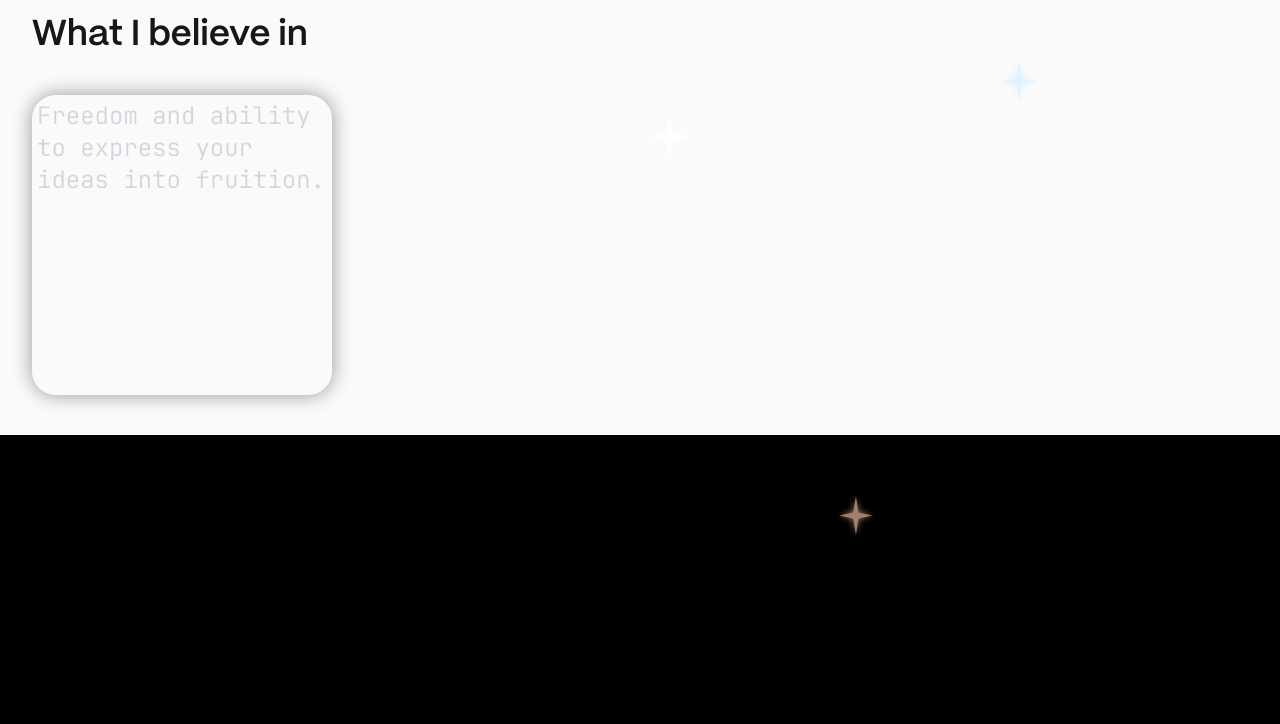
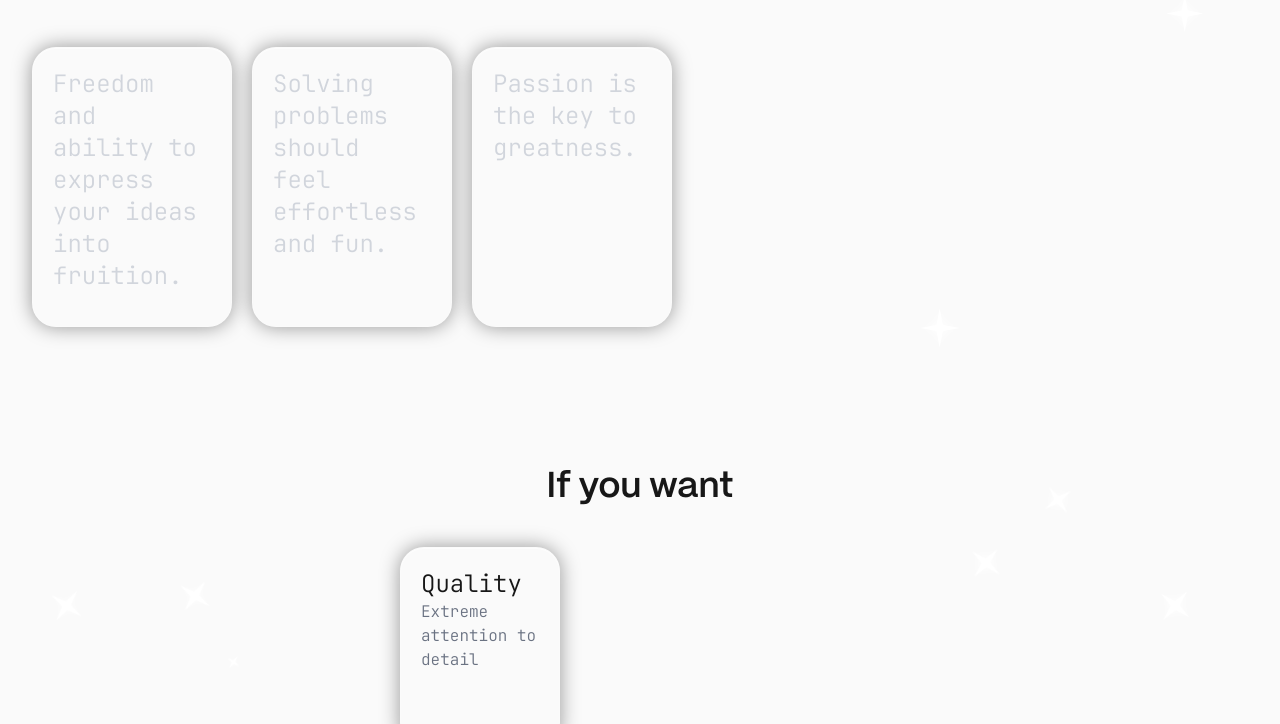
Before and after one commit to ypa-me/Portfolio, a Next.js app in the folder portfolio/: page / in a window 1280 px wide. Shown: the part 2013-2737 px from the top of the page. Built offline with nearby package versions, Linux system fonts and the light colour scheme.

Commit message:
Finally Completed the landing page.

```diff
--- a/portfolio/app/components/DiamondCross.tsx
+++ b/portfolio/app/components/DiamondCross.tsx
@@ -12,10 +12,10 @@ const DiamondCross: React.FC<DiamondCrossProps> = ({
   // Stars: Miaplacidus (Top), Upsilon (Bottom), Theta (Left), Omega (Right)
   // All are A- or B-type (White/Blue-white)
   const stars = [
-    { name: 'Miaplacidus', t: '5%', l: '50%', w: 39, h: 45, d: '0s', c: '#ffffff' },
-    { name: 'Upsilon', b: '5%', l: '50%', w: 37, h: 42, d: '1.0s', c: '#eef2ff' },
-    { name: 'Theta', t: '48%', l: '5%', w: 37, h: 42, d: '2.0s', c: '#f0f4ff' },
-    { name: 'Omega', t: '48%', r: '5%', w: 32, h: 40, d: '3.0s', c: '#ffffff' },
+    { name: 'Miaplacidus', b: '5%', l: '50%', w: 39, h: 39, d: '1.0s', c: '#ffffff' },
+    { name: 'Upsilon', t: '48%', r: '5%', w: 37, h: 37, d: '3.0s', c: '#ffffff' },
+    { name: 'Theta', t: '48%', l: '5%', w: 37, h: 37, d: '2.0s', c: '#ffffff' },
+    { name: 'Omega', t: '5%', l: '50%', w: 32, h: 32, d: '0s', c: '#ffffff' },
   ];
 
   return (
--- a/portfolio/app/page.tsx
+++ b/portfolio/app/page.tsx
@@ -5,6 +5,7 @@ import DotsBackground from './components/DotsBackground';
 import StarCrux from './components/StarCrux';
 import DiamondCross from './components/DiamondCross';
 import FalseCross from './components/FalseCross';
+import navigation from "next/navigation";
 
 
 import { useEffect } from "react";
@@ -25,12 +26,10 @@ export default function Home() {
 
         <div className="absolute left-8 py-5 px-5 w-175 top-1/2 -translate-y-1/2 z-10 ">
         <h1 className=" font-ppmori text-5xl  ">
-            Achieve perfection even if its impossible.
+            Achieve high-performance systems that turn complex ideas into scalable reality.
           </h1>
 
-          <p className="font-mono text-xl md:text-2xl py-5 ">
-            We often focus on the unattainability of perfection, but we often forget that we can get infinitely closer to it.
-          </p>
+
         </div>
 
 
@@ -59,7 +58,7 @@ export default function Home() {
           </p>
           <div className="absolute left-0 flex justify-center  ">
 
-            <div className = " p-2 bg-white/2 backdrop-blur-0.5 border border-white/20 shadow-[inset_0_1px_0_0_rgba(255,255,255,0.3),0_0_20px_rgba(0,0,0,0.4)] ring-1 ring-white/5 ring-inset rounded-2xl  overflow-hidden group">
+            <div className = " p-2 bg-white/2 backdrop-blur-0.5 border border-white/20 shadow-[inset_0_1px_0_0_rgba(255,255,255,0.3),0_0_20px_rgba(0,0,0,0.4)] ring-1 ring-white/5 ring-inset rounded-2xl  hover:scale-[1.02] ">
               <p className="font-sans text-2xl text-gray-300 ">Websites</p>
             </div>
             <div className ="p-2"><p className="font-mono text-2xl text-gray-300   ">and</p></div>
@@ -77,7 +76,7 @@ export default function Home() {
 
         </div>
          <div className="absolute top-12 bottom-12 left-12 h-200 w-150 ">
-          <DiamondCross sizeW={470} sizeH={640} />
+          <DiamondCross sizeW={460} sizeH={900} />
         </div>
       </section>
 
@@ -94,16 +93,129 @@ export default function Home() {
           <h2 className="font-sans text-5xl md:text-4xl font-light">What I believe in</h2>
 
           <div className="absolute flex justify-center gap-5 py-10">
-            <div className =" w-75 h-75 p-1  backdrop-blur-0.5 border border-white/20 shadow-[inset_0_1px_0_0_rgba(255,255,255,0.3),0_0_20px_rgba(0,0,0,0.4)] ring-1 ring-white/5 ring-inset rounded-3xl  overflow-hidden group">
+            <div className =" w-50 h-70 p-5  backdrop-blur-0.5 border border-white/20 shadow-[inset_0_1px_0_0_rgba(255,255,255,0.6),0_0_20px_rgba(0,0,0,0.4)] ring-1 ring-white/5 ring-inset rounded-3xl  overflow-hidden group
+            hover:scale-[1.02]
+                  hover:bg-white/10
+                  hover:border-white/30
+                  hover:backdrop-blur-xl
+                  hover:shadow-2xl
+                  hover:shadow-white/5">
               <p className ="font-mono text-2xl text-gray-300">Freedom and ability to express your ideas into fruition.</p>
+            </div>
+            <div className =" w-50 h-70 p-5  backdrop-blur-0.5 border border-white/20 shadow-[inset_0_1px_0_0_rgba(255,255,255,0.6),0_0_20px_rgba(0,0,0,0.4)] ring-1 ring-white/5 ring-inset rounded-3xl  overflow-hidden group hover:scale-[1.02]
+                  hover:bg-white/10
+                  hover:border-white/30
+                  hover:backdrop-blur-xl
+                  hover:shadow-2xl
+                  hover:shadow-white/5">
+              <p className ="font-mono text-2xl text-gray-300">Solving problems should feel effortless and fun.</p>
+            </div>
+            <div className =" w-50 h-70 p-5  backdrop-blur-0.5 border border-white/20 shadow-[inset_0_1px_0_0_rgba(255,255,255,0.6),0_0_20px_rgba(0,0,0,0.4)] ring-1 ring-white/5 ring-inset rounded-3xl  overflow-hidden group
+                    hover:scale-[1.02]
+                  hover:bg-white/10
+                  hover:border-white/30
+                    hover:backdrop-blur-xl
+                    hover:shadow-2xl
+                    hover:shadow-white/5">
+              <p className ="font-mono text-2xl text-gray-300">Passion is the key to greatness.</p>
             </div>
 
           </div>
 
         </div>
         <div className= "absolute top-12 bottom-12 right-12 h-200 w-150" >
-          <FalseCross sizeW={460} sizeH={900} />
+          <FalseCross sizeW={641} sizeH={750} />
         </div>
+      </section>
+
+
+
+
+
+
+
+
+      <section className="h-screen  flex justify-center relative overflow-hidden ">
+
+        <h3 className="absolute font-sans text-4xl top-20 flex justify-center">If you want</h3>
+
+            <div className="absolute left-10 top-25 -rotate-55   ">
+              <StarCrux sizeW={285} sizeH={400} />
+            </div>
+
+
+
+
+
+
+
+
+            <div className =" absolute  left-10 bottom-20 w-40 h-40 p-5  backdrop-blur-0.5 border border-white/20 shadow-[inset_0_1px_0_0_rgba(255,255,255,0.6),0_0_20px_rgba(0,0,0,0.4)] ring-1 ring-white/5 ring-inset rounded-3xl  overflow-hidden group
+                    hover:scale-[1.02]
+                  hover:bg-white/10
+                  hover:border-white/30
+                    hover:backdrop-blur-xl
+                    hover:shadow-2xl
+                    hover:shadow-white/5">
+                      <p className="font-mono text-2xl">Fast Delivery </p>
+                      <p className="font-mono text-md text-gray-500">within weeks</p>
+
+            </div>
+            <div className =" absolute  left-175 bottom-60 w-75 h-40 p-5  backdrop-blur-0.5 border border-white/20 shadow-[inset_0_1px_0_0_rgba(255,255,255,0.6),0_0_20px_rgba(0,0,0,0.4)] ring-1 ring-white/5 ring-inset rounded-3xl  overflow-hidden group
+                    hover:scale-[1.02]
+                  hover:bg-white/10
+                  hover:border-white/30
+                    hover:backdrop-blur-xl
+                    hover:shadow-2xl
+                    hover:shadow-white/5">
+                      <p className="font-mono text-2xl">Scalability and Reliability</p>
+                      <p className="font-mono text-md text-gray-500">Extensive testing and futureproofing</p>
+
+            </div>
+            <div className =" absolute  right-20 bottom-30 w-60 h-40 p-5  backdrop-blur-0.5 border border-white/20 shadow-[inset_0_1px_0_0_rgba(255,255,255,0.6),0_0_20px_rgba(0,0,0,0.4)] ring-1 ring-white/5 ring-inset rounded-3xl  overflow-hidden group
+                    hover:scale-[1.02]
+                  hover:bg-white/10
+                  hover:border-white/30
+                    hover:backdrop-blur-xl
+                    hover:shadow-2xl
+                    hover:shadow-white/5">
+                      <p className="font-mono text-2xl">Endless Customisation</p>
+                      <p className="font-mono text-md text-gray-500">Make it your own</p>
+
+            </div>
+            <div className =" absolute  left-100 top-40 w-40 h-50 p-5  backdrop-blur-0.5 border border-white/20 shadow-[inset_0_1px_0_0_rgba(255,255,255,0.6),0_0_20px_rgba(0,0,0,0.4)] ring-1 ring-white/5 ring-inset rounded-3xl  overflow-hidden group
+                    hover:scale-[1.02]
+                  hover:bg-white/10
+                  hover:border-white/30
+                    hover:backdrop-blur-xl
+                    hover:shadow-2xl
+                    hover:shadow-white/5">
+                      <p className="font-mono text-2xl">Quality</p>
+                      <p className="font-mono text-md text-gray-500">Extreme attention to detail</p>
+
+            </div>
+
+
+
+
+
+
+
+
+
+            <div className=" absolute -rotate-35 bottom-10 left-250">
+              <DiamondCross sizeW={490} sizeH={760} />
+
+            </div>
+
+
+
+            <div className=" absolute -rotate-50 top-20 right-5  ">
+              <FalseCross sizeW={300} sizeH={400} />
+
+            </div>
+
+
       </section>
 
 
@@ -116,15 +228,34 @@ export default function Home() {
 
 
 
-      <section className="h-screen bg-black flex items-center justify-center px-8">
-        <div className="text-center">
-          <h2 className="font-ppmori text-5xl md:text-6xl font-[200] mb-12">Let's Work Together</h2>
-          <p className="font-jetbrains-light text-2xl text-slate-400 mb-8">Upwork: ypersand</p>
-          <a href="#contact" className="font-jetbrains-light bg-slate-700 hover:bg-slate-600 px-8 py-4 rounded-xl text-lg transition-all duration-300">
-            Hire Me
-          </a>
-        </div>
-      </section>
+      <section className="h-screen flex items-center justify-center relative overflow-hidden">
+  <div className="flex flex-col items-center gap-12">
+    <h2 className="font-sans text-5xl text-white text-center">
+      You have the right person for the job.
+    </h2>
+    <Link href="https://www.upwork.com/freelancers/~01dad57f09646f0483" className="font-mono text-2xl w-auto p-5 text-center  backdrop-blur-0.5 border border-white/20 shadow-[inset_0_1px_0_0_rgba(255,255,255,0.6),0_0_20px_rgba(0,0,0,0.4)] ring-1 ring-white/5 ring-inset rounded-3xl overflow-hidden group transition-all duration-300 hover:scale-[1.02] hover:bg-green-500/50 hover:border-white/30 hover:backdrop-blur-xl hover:shadow-2xl hover:shadow-green-500/20">
+        Work With Me
+      </Link>
+
+    <div className="flex flex-row items-center justify-center gap-10">
+      <Link href="/results" className="font-mono text-2xl w-44 p-5 text-center  backdrop-blur-0.5 border border-white/20 shadow-[inset_0_1px_0_0_rgba(255,255,255,0.6),0_0_20px_rgba(0,0,0,0.4)] ring-1 ring-white/5 ring-inset rounded-3xl overflow-hidden group transition-all duration-300 hover:scale-[1.02] hover:bg-white/5 hover:border-white/30 hover:backdrop-blur-xl hover:shadow-2xl hover:shadow-white/5">
+        My Work
+      </Link>
+
+      <Link href="/results" className="font-mono text-2xl w-44 p-5 text-center  backdrop-blur-0.5 border border-white/20 shadow-[inset_0_1px_0_0_rgba(255,255,255,0.6),0_0_20px_rgba(0,0,0,0.4)] ring-1 ring-white/5 ring-inset rounded-3xl overflow-hidden group transition-all duration-300 hover:scale-[1.02] hover:bg-white/5 hover:border-white/5 hover:backdrop-blur-md hover:shadow-2xl hover:shadow-white/5">
+        Reviews
+      </Link>
+
+      <Link href="/results" className="font-mono text-2xl w-44 p-5 text-center  backdrop-blur-0.5 border border-white/20 shadow-[inset_0_1px_0_0_rgba(255,255,255,0.6),0_0_20px_rgba(0,0,0,0.4)] ring-1 ring-white/5 ring-inset rounded-3xl overflow-hidden group transition-all duration-300 hover:scale-[1.02] hover:bg-red-500/50 hover:border-white/30 hover:backdrop-blur-xl hover:shadow-2xl hover:shadow-red-500/20">
+        My Blog
+      </Link>
+    </div>
+    <Link href="/results" className="font-mono text-2xl w-auto p-5 text-center  backdrop-blur-0.5 border border-white/20 shadow-[inset_0_1px_0_0_rgba(255,255,255,0.6),0_0_20px_rgba(0,0,0,0.4)] ring-1 ring-white/5 ring-inset rounded-3xl overflow-hidden group transition-all duration-300 hover:scale-[1.02] hover:bg-yellow-500/50 hover:border-white/30 hover:backdrop-blur-xl hover:shadow-2xl hover:shadow-yellow-500/20">
+        Donate
+      </Link>
+
+  </div>
+</section>
     </main>
     </div>
   );
```
Also changed, not shown: portfolio/app/components/FalseCross.tsx (+5 -5 lines), portfolio/app/components/StarCrux.tsx (+5 -5 lines), portfolio/app/layout.tsx (+9 -16 lines).
